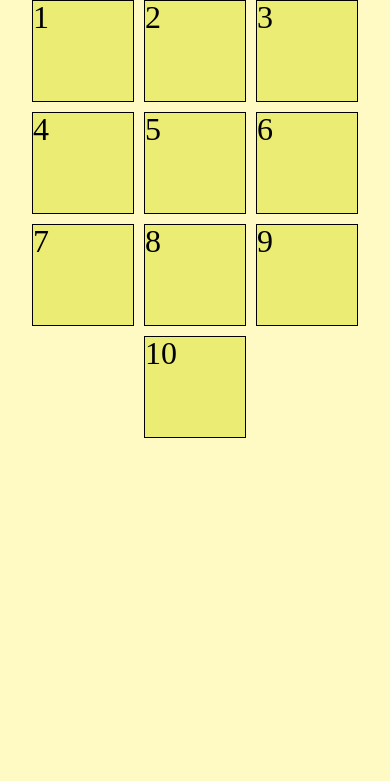
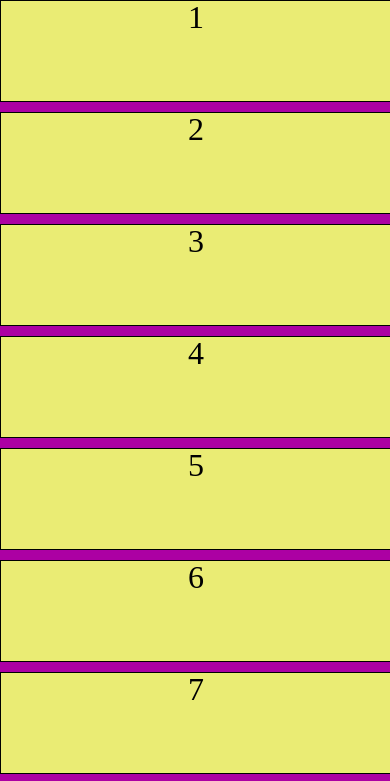
Before and after one commit to DavidTbilisi/009, a plain HTML site: page index.html in a window 390 px wide. Shown: the top 781 px of the page. Drawn offline with Linux system fonts and the light colour scheme.

Commit message:
Adjust media query for container background color and enhance flex layout for better responsiveness

```diff
--- a/style.css
+++ b/style.css
@@ -6,8 +6,6 @@
 div {
     font-size: 2rem;
 }
-
-
 
 .container {
     max-width: 1200px;
@@ -30,8 +28,18 @@ div {
     gap: 10px;
 }
 
-@media screen and (min-width: 800px) {
+@media screen and (max-width: 800px) {
     .container {
         background-color: rgb(172, 0, 163);
     }
+
+    .flex {
+        flex-direction: column;
+        text-align: center;
+
+    }
+
+    .box {
+        width: 100%;
+    }
 }
```
